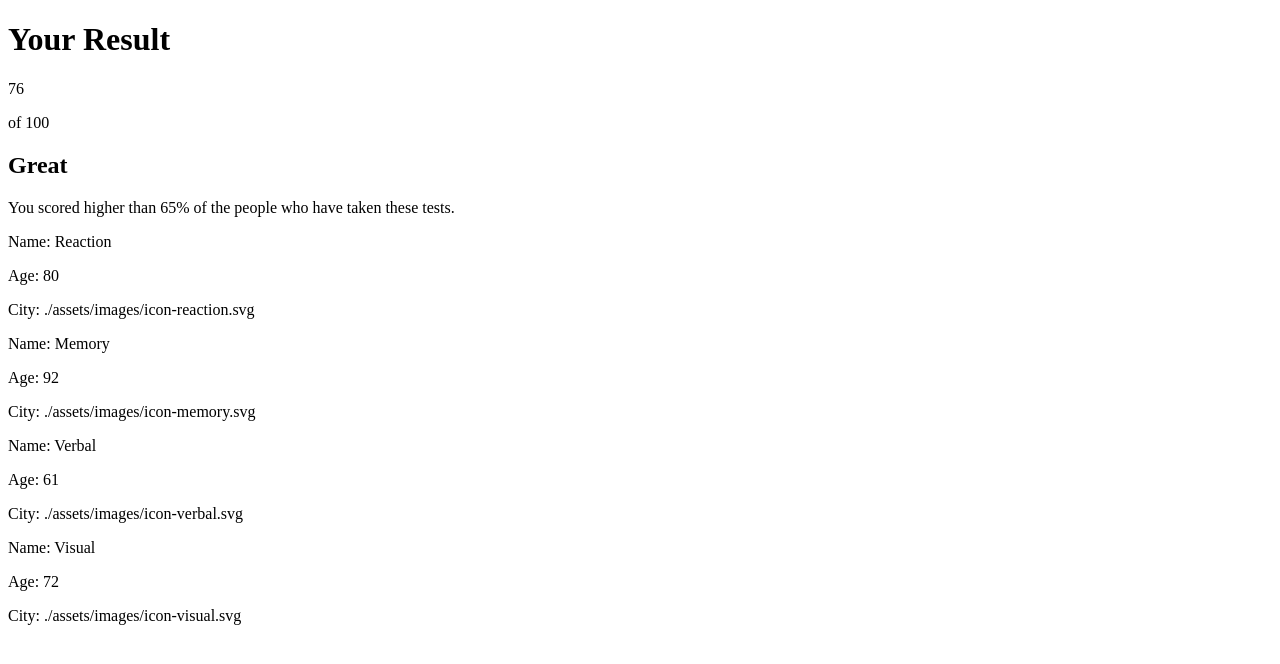
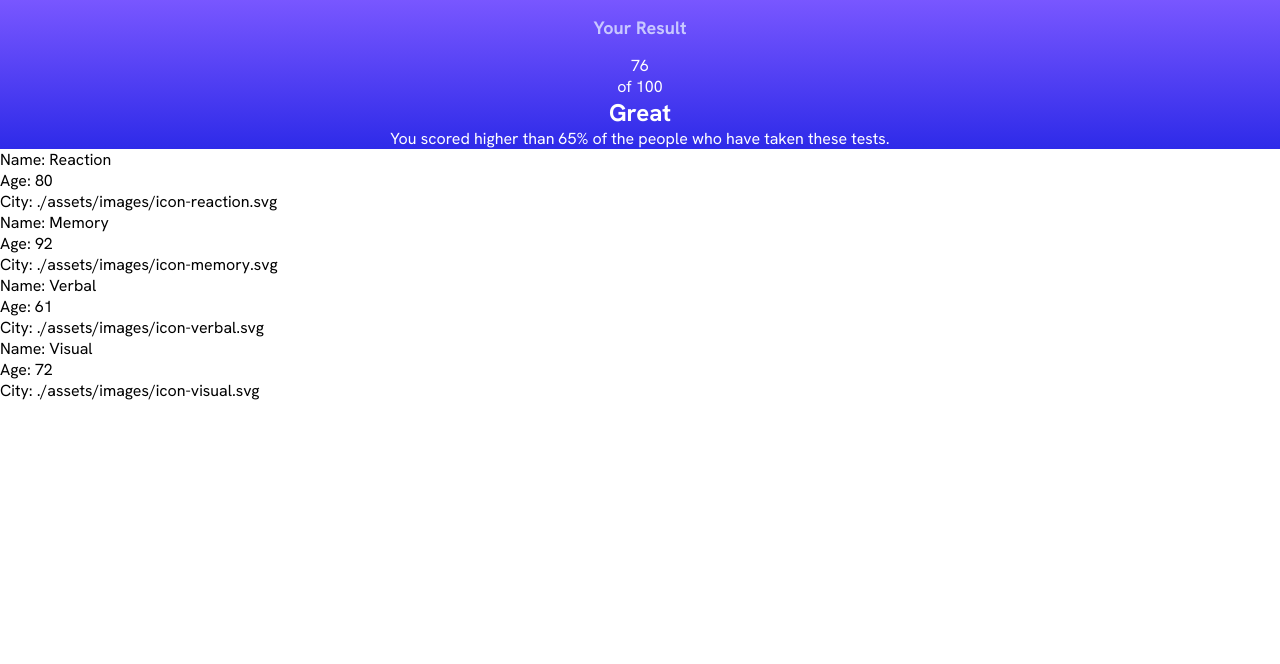
Before and after one commit to Millenmark/mini-project-result-summary-component, a plain HTML site: page index.html in a window 1280 px wide. Drawn offline with Linux system fonts and the light colour scheme.

Commit message:
added style for average wrapper

```diff
--- a/style.css
+++ b/style.css
@@ -19,3 +19,34 @@
   --light-lavender: hsl(241, 100%, 89%);
   --dark-gray-blue: hsl(224, 30%, 27%);
 }
+
+* {
+  box-sizing: border-box;
+}
+
+h1,
+h2,
+h3,
+h4,
+h5,
+h6, p {
+  margin: 0;
+}
+
+body {
+  margin: 0;
+  font-family: var(--primary-font);
+}
+
+.average__wrapper {
+  color: var(--white);
+  background: linear-gradient(180deg, var(--slate-blue-bg-color) 0%, var(--royal-blue-bg-color) 100%);
+  text-align: center;
+}
+
+.average__wrapper h1 {
+  color: var(--light-lavender);
+  font-size: 18px;
+  font-weight: 700;
+  padding-block: 1rem;
+}
```
Also changed, not shown: index.html (+4 -1 lines).
